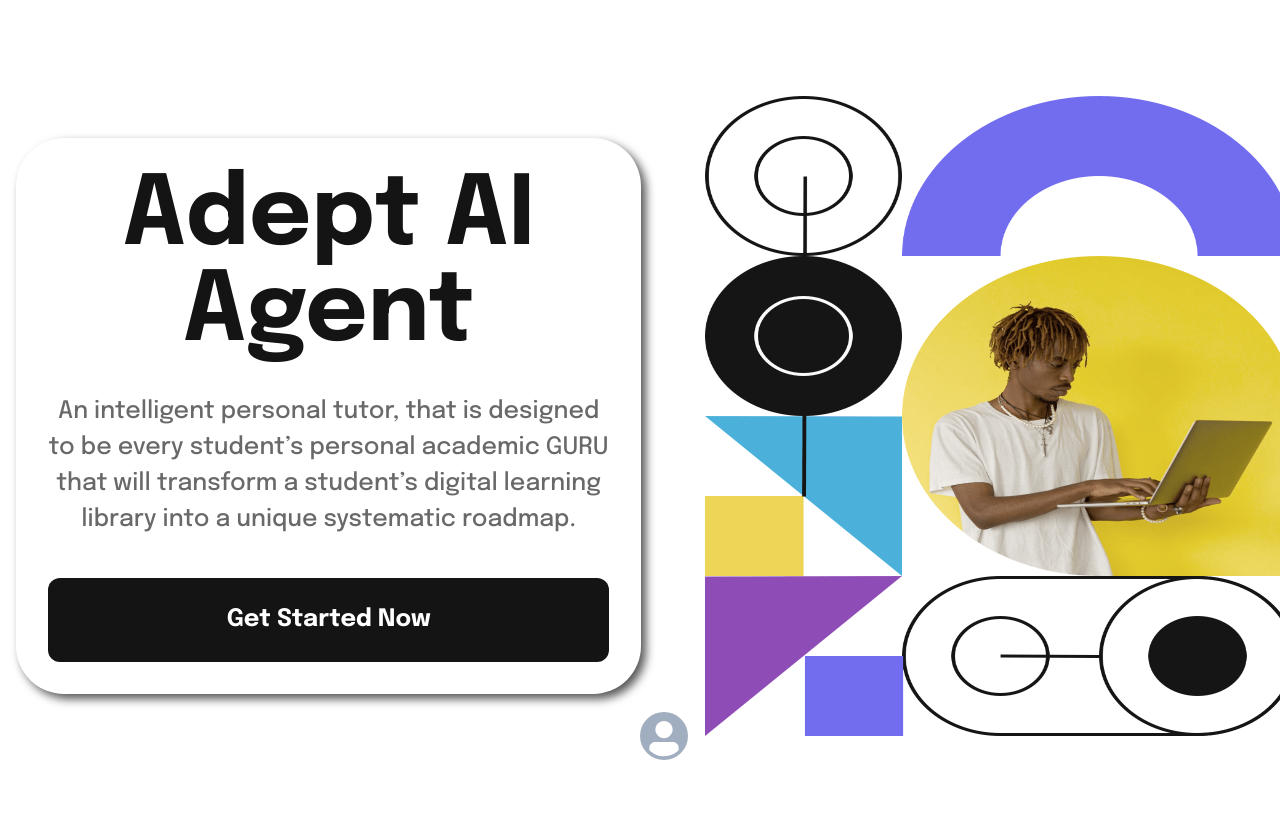
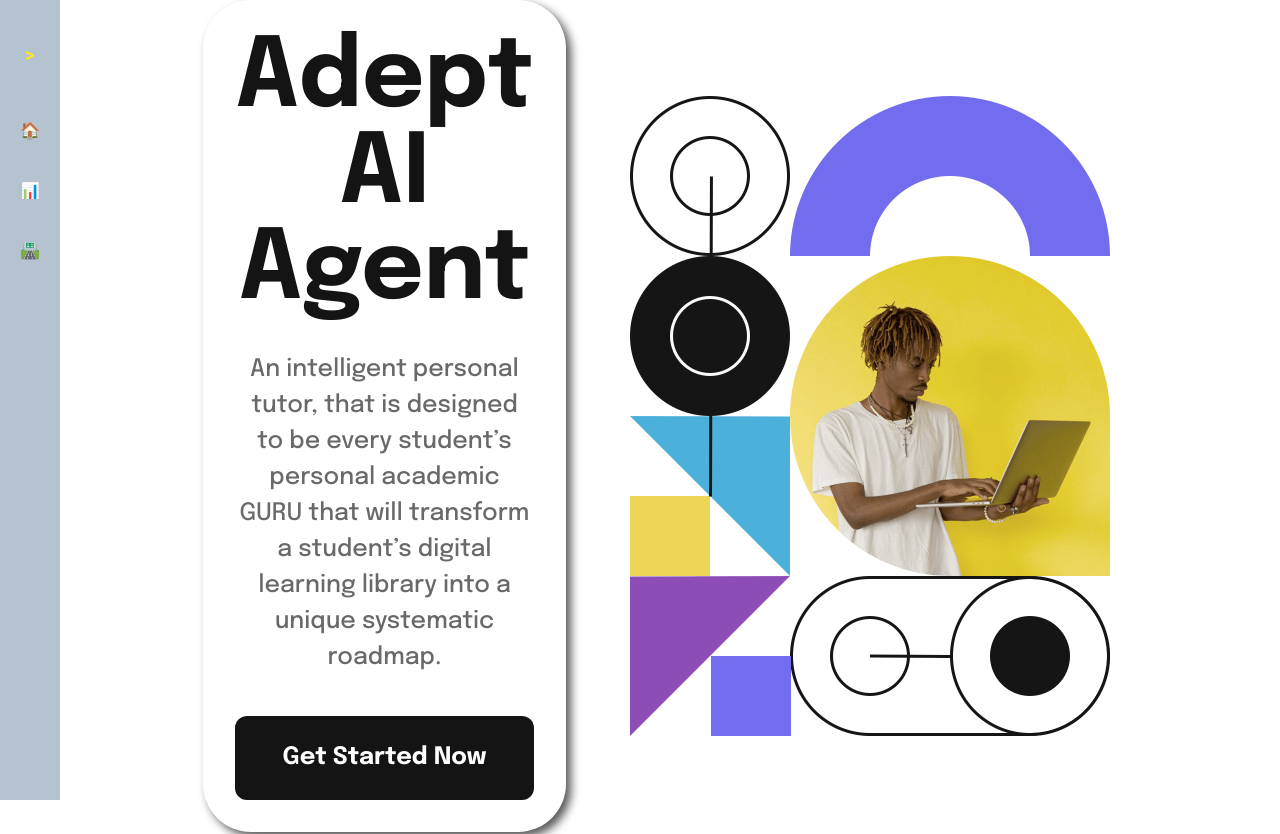
Before and after one commit to JustARandomBoredGuy/ADEPT, a React (Vite) app in the folder frontend/: page / in a window 1280 px wide. Shown: the top 834 px of the page. Built offline with nearby package versions, Linux system fonts and the light colour scheme.

Commit message:
added sidebar

```diff
--- a/frontend/src/App.tsx
+++ b/frontend/src/App.tsx
@@ -12,7 +12,6 @@ function App() {
         <Route index path='/' element={<Home />} />
         <Route index path='/inputNotes' element={<InputNotes />} />
         <Route index path='/roadmap' element={<Roadmap />} />
-
       </Route>
     </Routes>
   )
--- /dev/null
+++ b/frontend/src/components/UserMenu.css
@@ -0,0 +1,138 @@
+@import './colors.css';
+
+/* Sidebar Container */
+.sidebar {
+  transition: all 0.5s ease; /* Smooth transition for collapsing/expanding */
+  display: flex;
+  flex-direction: column; /* Align items vertically */
+  align-items: center; /* Center-align items */
+  background-color: var(--accent1);
+  color: var(--black);
+  width: 200px;
+  height: 100vh;
+  position: fixed;
+  top: 0;
+  left: 0;
+  z-index: 5000;
+  padding: 1em 0; /* Vertical padding only */
+}
+
+/* Sidebar Collapsed State */
+.sidebar.collapsed {
+  width: 60px; /* Reduced width */
+}
+
+/* Toggle Button */
+.toggle-button {
+  border: none;
+  background-color: inherit;
+  color: var(--accent2);
+  font-size: 16px;
+  cursor: pointer;
+  padding: 10px;
+  margin-bottom: 1em;
+  align-self: normal; /* Align toggle button to the right */
+  transition: transform 0.3s ease;
+}
+
+.toggle-button:hover {
+  background-color: var(--accent2);
+  color: var(--accent2dark);
+}
+
+/* Sidebar Logo */
+.logo {
+  display: flex;
+  align-items: center; /* Vertically center logo items */
+  justify-content: center; /* Center horizontally */
+  flex-direction: column; /* Stack logo image and text */
+  margin-bottom: 2em;
+  text-align: center;
+  height: 5vw;
+  width: 5vw;
+}
+
+.logo-image {
+  width: 40px; /* Adjust logo size */
+  height: 40px;
+  margin-bottom: 10px; /* Space between image and text */
+}
+
+.logo-text {
+  font-size: 1rem;
+  color: var(--white);
+}
+/* Optional hover effect for the logo link */
+.logo:hover {
+  cursor: pointer;
+  opacity: 0.8;
+  transition: opacity 0.3s ease;
+}
+
+
+/* Hide logo text when collapsed */
+.sidebar.collapsed .logo-text {
+  display: none;
+}
+
+/* Sidebar Menu Items */
+.sidebar ul {
+  list-style: none;
+  padding: 0;
+  margin: 0;
+  width: 100%; /* Ensure items stretch across the sidebar width */
+}
+
+.sidebar ul li {
+  margin: 1em 0; /* Add vertical spacing */
+}
+
+.sidebar ul li a {
+  display: flex;
+  align-items: center; /* Center-align icons and text */
+  justify-content: flex-start; /* Align to the left in expanded mode */
+  padding: 10px 15px;
+  color: var(--black);
+  text-decoration: none;
+  font-size: 1rem;
+  transition: all 0.3s ease;
+}
+
+.sidebar ul li a span {
+  margin-right: 10px; /* Space between icon and text */
+}
+
+/* Collapsed Menu Items */
+.sidebar.collapsed ul li a {
+  justify-content: center; /* Center-align when collapsed */
+  padding: 10px 0; /* Remove left-right padding */
+}
+
+.sidebar.collapsed ul li a span {
+  margin: 0; /* Remove spacing for icons */
+}
+
+.sidebar ul li a:hover {
+  background-color: var(--accent2);
+  text-decoration: underline;
+}
+
+/* Add responsiveness for smaller screens */
+@media (max-width: 768px) {
+  .sidebar {
+    width: 60px; /* Automatically collapse on smaller screens */
+  }
+
+  .sidebar ul li a {
+    justify-content: center; /* Center-align items for smaller screens */
+    padding: 10px 0;
+  }
+
+  .sidebar ul li a span {
+    margin: 0;
+  }
+
+  .logo-text {
+    display: none; /* Hide logo text on smaller screens */
+  }
+}
--- a/frontend/src/components/UserMenu.tsx
+++ b/frontend/src/components/UserMenu.tsx
@@ -1,38 +1,27 @@
-import { Avatar, Menu, MenuButton, MenuItem, MenuList } from "@chakra-ui/react"
-// import { useMutation } from "@tanstack/react-query"
-import { useNavigate } from "react-router-dom"
-import { removeToken } from "../lib/api"
-
+import { useState } from 'react';
+import './UserMenu.css'; // Import the CSS file for styling
 
 const UserMenu = () => {
-    const navigate = useNavigate()
-    // const {
-    //     mutate: logoutUser,
-    //     error
-    // } = useMutation({
-    //     mutationFn: logout,
-    //     onError: () => {
-    //         alert(error?.message || "An error occurred")
-    //     },
-    //     onSettled: () => {
-    //         queryClient.clear()
-    //         alert("Logout successful")
-    //         navigate("/login")
-    //     }
-    // })
+  const [isCollapsed, setIsCollapsed] = useState(true);
 
-    return (
-        <Menu isLazy placement="right-start">
-            <MenuButton position='fixed' left="1.5rem" bottom='1.5rem' zIndex={10}>
-                <Avatar src='#' />
-            </MenuButton>
-            <MenuList>
-                <MenuItem onClick={() => navigate("/")}>Home</MenuItem>
-                <MenuItem onClick={() => navigate("/inputNotes")}>Add Notes</MenuItem>
-                <MenuItem onClick={() => removeToken() }>Remove Token</MenuItem>
-            </MenuList>
-        </Menu>
-    )
-}
+  const toggleSidebar = () => {
+    setIsCollapsed((prev) => !prev);
+  };
+
+  return (
+    <div className={`sidebar ${isCollapsed ? 'collapsed' : ''}`}>
+      <button className="toggle-button" onClick={toggleSidebar}>
+        {isCollapsed ? '>' : '<'}
+      </button>
+      <ul>
+        {/* <li><a href="/login" className="menu-item"><span>🔑</span>{!isCollapsed && 'Login'}</a></li>
+        <li><a href="/notifications" className="menu-item"><span>🔔</span>{!isCollapsed && 'Notifications'}</a></li> */}
+        <li><a href="/" className="menu-item"><span>🏠</span>{!isCollapsed && 'Home'}</a></li>
+        <li><a href="/inputNotes" className="menu-item"><span>📊</span>{!isCollapsed && 'Add Notes'}</a></li>
+        <li><a href="/roadmap" className="menu-item"><span>🛣️</span>{!isCollapsed && 'Roadmap'}</a></li>
+      </ul>
+    </div>
+  );
+};
 
 export default UserMenu
--- /dev/null
+++ b/frontend/src/components/colors.css
@@ -0,0 +1,20 @@
+/*:root {
+    --accent1: #46d29c;
+    --accent2: #2c4d40;
+    --accent3: #f6f6f6;
+    --black: #000000;
+    --com1: #fa9f37;
+    --com2: #e17400;
+}*/
+
+:root {
+    --accent2: #FEE715;
+    --accent2dark: #ccba16;
+    --accent1: #b5c3d1;
+    --accent3: #f6f6f6;
+    --accent4: #2c4d40;
+    --black: #000000;
+    --white: #ffffff;
+    --com1: #fa9f37;
+    --com2: #e17400;
+}
--- a/frontend/src/pages/Home.css
+++ b/frontend/src/pages/Home.css
@@ -13,7 +13,7 @@
   align-items: center;
   margin-top: 10vh;
   box-sizing: border-box;
-  min-width: 80rem;
+  min-width: 80vh;
 }
 
 img {
```
Also changed, not shown: 1 other file (tests, documents, lock files or other folders).
